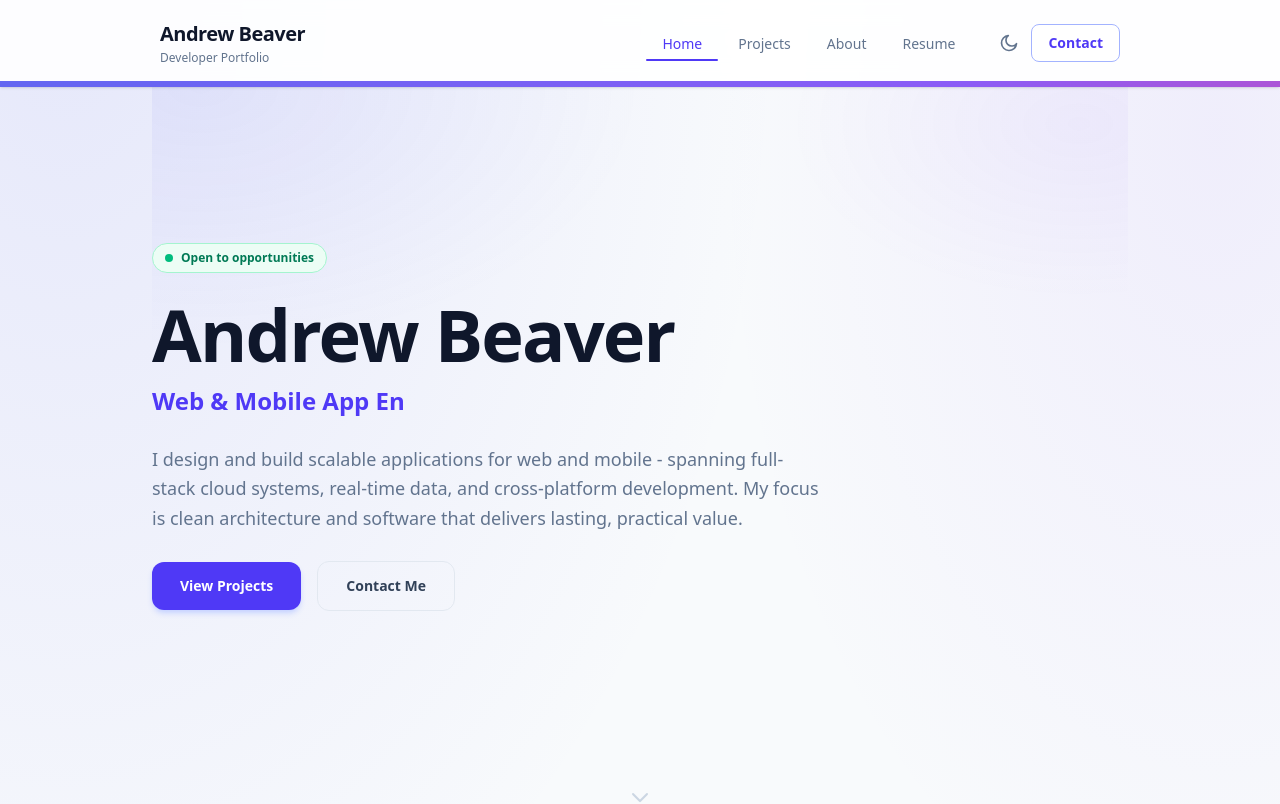
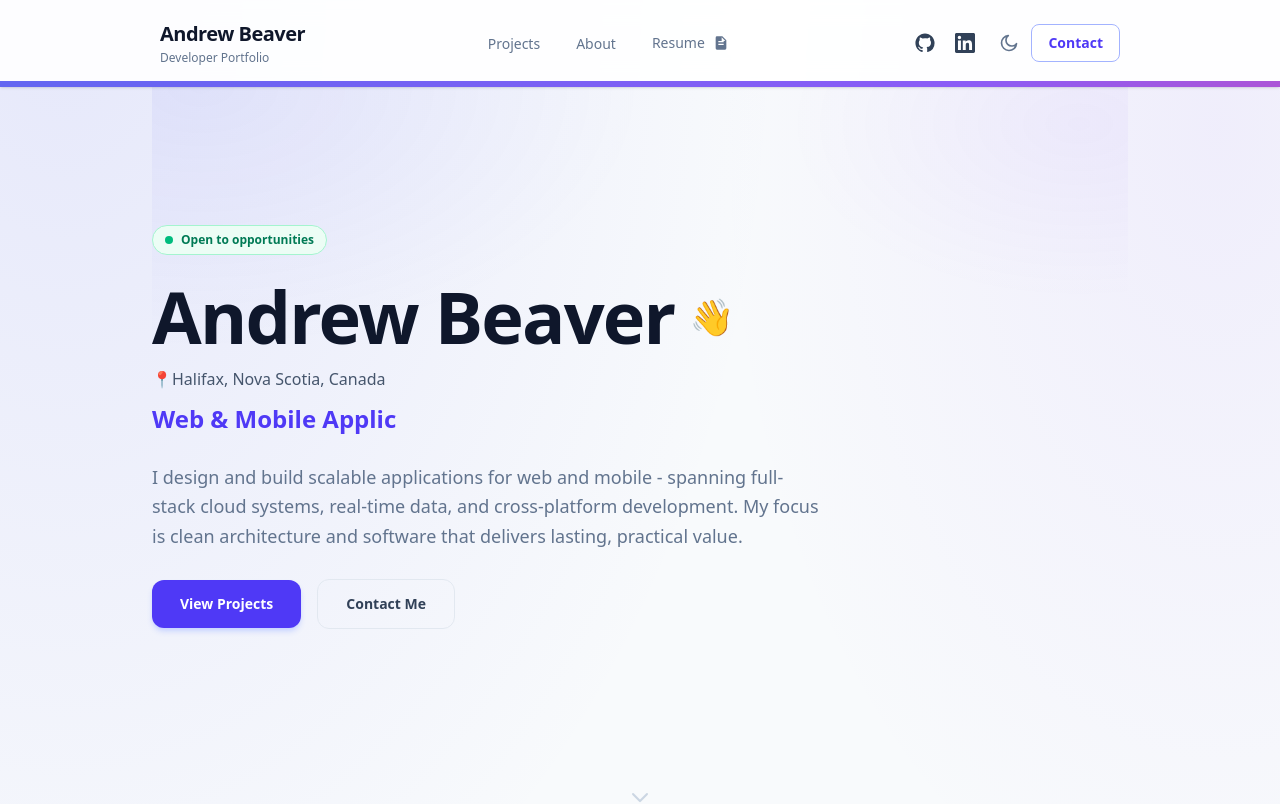
Before and after one commit to andbeaver/andrew-beaver-portfolio, a Next.js app in the folder my-portfolio/: page / in a window 1280 px wide. Shown: the top 804 px of the page. Built offline with nearby package versions, Linux system fonts and the light colour scheme.

Commit message:
feat: add waving hand animation and enhance nav links with icons for improved interactivity

```diff
--- a/my-portfolio/app/globals.css
+++ b/my-portfolio/app/globals.css
@@ -155,6 +155,46 @@ body {
   animation: blink 0.75s step-end infinite;
 }
 
+/* Waving hand animation */
+@keyframes wave {
+  0% { transform: rotate(0deg); }
+  20% { transform: rotate(8deg); }
+  50% { transform: rotate(-8deg); }
+  80% { transform: rotate(8deg); }
+ 100% { transform: rotate(0deg); }
+}
+
+.wave-hand-wrapper {
+  display: inline-block;
+  width: 3rem;
+  height: 3rem;
+  position: relative;
+  vertical-align: middle;
+}
+.wave-hand-emoji {
+  display: inline-flex;
+  align-items: center;
+  justify-content: center;
+  width: 100%;
+  height: 100%;
+  position: absolute;
+  top: 0;
+  left: 0;
+  transform-origin: 70% 70%;
+  will-change: transform;
+  cursor: pointer;
+  font-size: 2.25rem;
+  line-height: 1;
+}
+.wave-hand-wrapper:hover .wave-hand-emoji,
+.wave-hand-wrapper:focus-within .wave-hand-emoji {
+  animation: wave 700ms ease-in-out 1 both;
+}
+.wave-hand-wrapper:focus-within {
+  outline: none;
+  box-shadow: 0 0 0 3px rgba(99,102,241,0.12);
+}
+
 /* Smooth dark/light mode color transitions */
 body,
 body * {
--- a/my-portfolio/app/page.tsx
+++ b/my-portfolio/app/page.tsx
@@ -24,15 +24,27 @@ export default function Home() {
         {/* Headline block */}
         <div className="flex flex-col gap-3 animate-fade-in anim-delay-2">
           <h1 className="text-6xl sm:text-7xl font-extrabold text-slate-900 dark:text-white tracking-tight leading-[1.05]">
-            Andrew Beaver
+            <span className="inline-flex items-center gap-3">
+              <span>Andrew Beaver</span>
+              <span
+                role="group"
+                aria-label="waving hand"
+                tabIndex={0}
+                className="wave-hand-wrapper select-none"
+              >
+                <span className="wave-hand-emoji" aria-hidden>
+                  👋
+                </span>
+              </span>
+            </span>
           </h1>
+          <p className="text-sm sm:text-base text-slate-600 dark:text-slate-400">📍Halifax, Nova Scotia, Canada</p>
           <p className="text-xl sm:text-2xl text-indigo-600 font-semibold h-8 sm:h-9">
             <TypeWriter
               phrases={[
                 "Full-Stack Developer",
-                "Web & Mobile App Engineer",
+                "Web & Mobile Applications",
                 "API & Cloud Solutions",
-                "UI/UX Enthusiast",
               ]}
             />
           </p>
@@ -48,13 +60,13 @@ export default function Home() {
         <div className="flex flex-wrap items-center gap-4 pt-1 animate-fade-in anim-delay-4">
           <Link
             href="/projects"
-            className="inline-block bg-indigo-600 text-white text-sm font-semibold px-7 py-3.5 rounded-xl hover:bg-indigo-500 active:bg-indigo-700 transition-colors shadow-md shadow-indigo-200"
+            className="inline-block bg-indigo-600 text-white text-sm font-semibold px-7 py-3.5 rounded-xl hover:bg-indigo-500 active:bg-indigo-700 transition-colors transition-transform duration-200 ease-out transform hover:-translate-y-1 hover:scale-105 hover:shadow-lg shadow-md shadow-indigo-200 focus-visible:outline-none focus-visible:ring-2 focus-visible:ring-indigo-400"
           >
             View Projects
           </Link>
           <Link
             href="/contact"
-            className="inline-block text-slate-700 text-sm dark:text-slate-400 font-semibold px-7 py-3.5 rounded-xl border border-slate-200 hover:border-indigo-300 hover:text-indigo-600 hover:bg-white active:bg-slate-50 transition-colors"
+            className="inline-block text-slate-700 text-sm dark:text-slate-400 font-semibold px-7 py-3.5 rounded-xl border border-slate-200 hover:border-indigo-300 hover:text-indigo-600 hover:bg-white active:bg-slate-50 transition-colors transition-transform duration-200 ease-out transform hover:-translate-y-1 hover:shadow-md focus-visible:outline-none focus-visible:ring-2 focus-visible:ring-indigo-400"
           >
             Contact Me
           </Link>
@@ -134,7 +146,7 @@ export default function Home() {
         <div className="flex flex-wrap gap-2.5">
           {[
             "TypeScript", "React", "Next.js", "Node.js",
-            "Python", "React Native", "PostgreSQL", "Firebase",
+            "Python", "React Native", "PostgreSQL",
             "Tailwind CSS", "REST APIs", "Git",
           ].map((tech) => (
             <TechTooltip key={tech} label={tech} variant="pill" />
@@ -154,7 +166,7 @@ export default function Home() {
         </p>
         <Link
           href="/contact"
-          className="mt-2 inline-block bg-indigo-600 text-white text-sm font-semibold px-7 py-3.5 rounded-xl hover:bg-indigo-500 active:bg-indigo-700 transition-colors shadow-md shadow-indigo-200"
+          className="mt-2 inline-block bg-indigo-600 text-white text-sm font-semibold px-7 py-3.5 rounded-xl hover:bg-indigo-500 active:bg-indigo-700 transition-colors transition-transform duration-200 ease-out transform hover:-translate-y-1 hover:scale-105 hover:shadow-lg shadow-md shadow-indigo-200 focus-visible:outline-none focus-visible:ring-2 focus-visible:ring-indigo-400"
         >
           Get in Touch
         </Link>
--- a/my-portfolio/components/layout/Nav.tsx
+++ b/my-portfolio/components/layout/Nav.tsx
@@ -6,7 +6,6 @@ import { usePathname } from "next/navigation";
 import ThemeToggle from "@/components/ui/ThemeToggle";
 
 const navLinks = [
-  { href: "/", label: "Home" },
   { href: "/projects", label: "Projects" },
   { href: "/about", label: "About" },
 ];
@@ -62,7 +61,8 @@ export default function Nav() {
           scrolled ? "py-3" : "py-5"
         }`}
       >
-        {/* Logo / Brand */}
+        {/* Left: Logo (name acts as home) */}
+        <div className="flex items-center">
           <Link href="/" className="flex flex-col leading-none group">
             <span className="text-xl font-bold text-slate-900 dark:text-white tracking-tight group-hover:text-indigo-600 dark:group-hover:text-indigo-400 transition-colors">
               Andrew Beaver
@@ -71,10 +71,11 @@ export default function Nav() {
               Developer Portfolio
             </span>
           </Link>
+        </div>
 
-        {/* Desktop: Links + CTA */}
-        <div className="hidden md:flex items-center gap-1">
-          <ul className="flex items-center gap-1 mr-4">
+        {/* Center: primary nav links (Projects, About, Resume) */}
+        <div className="hidden md:flex flex-1 justify-center">
+          <ul className="flex items-center gap-1">
             {navLinks.map(({ href, label }) => {
               const active = isActive(href, pathname);
               return (
@@ -95,19 +96,55 @@ export default function Nav() {
                 </li>
               );
             })}
-            {/* Resume link – desktop */}
+
+            {/* Resume link – desktop (centered) */}
             <li>
               <a
                 href="/resume.pdf"
                 target="_blank"
                 rel="noopener noreferrer"
-                className="group relative px-4 py-2 text-sm font-medium transition-colors text-slate-500 dark:text-slate-400 hover:text-slate-900 dark:hover:text-white"
+                title="Open resume (PDF, opens in new tab)"
+                aria-label="Open resume — PDF, opens in new tab"
+                className="group relative px-4 py-2 text-sm font-medium transition-colors text-slate-500 dark:text-slate-400 hover:text-slate-900 dark:hover:text-white inline-flex items-center gap-2"
               >
-                Resume
+                <span>Resume</span>
+                <svg xmlns="http://www.w3.org/2000/svg" viewBox="0 0 24 24" fill="currentColor" className="w-4 h-4 text-slate-500 dark:text-slate-300" aria-hidden="true">
+                  <path d="M14 2H6a2 2 0 00-2 2v16a2 2 0 002 2h12a2 2 0 002-2V8l-6-6zM13 3.5L18.5 9H13V3.5zM8 13h8v2H8v-2zm0-4h8v2H8V9z" />
+                </svg>
                 <span className="nav-underline absolute bottom-0 left-0 h-0.5 w-0 rounded-full bg-indigo-600 dark:bg-indigo-400" />
               </a>
             </li>
           </ul>
+        </div>
+
+        {/* Right group: desktop controls (socials, theme, contact) */}
+        <div className="hidden md:flex items-center gap-1">
+          <div className="hidden lg:flex items-center gap-3 mr-2">
+            <a
+              href="https://github.com/andbeaver"
+              target="_blank"
+              rel="noopener noreferrer"
+              className="text-slate-700 dark:text-slate-300 hover:text-indigo-600 p-1 rounded-full"
+              aria-label="GitHub"
+            >
+              <svg xmlns="http://www.w3.org/2000/svg" viewBox="0 0 24 24" fill="currentColor" className="w-5 h-5" aria-hidden="true">
+                <path d="M12 .5C5.73.5.5 5.73.5 12c0 5.08 3.29 9.39 7.86 10.91.57.1.78-.25.78-.55 0-.27-.01-1-.02-1.96-3.2.7-3.88-1.42-3.88-1.42-.52-1.32-1.27-1.67-1.27-1.67-1.04-.71.08-.7.08-.7 1.15.08 1.76 1.18 1.76 1.18 1.02 1.75 2.68 1.25 3.33.95.1-.74.4-1.25.72-1.54-2.56-.29-5.26-1.28-5.26-5.7 0-1.26.45-2.28 1.18-3.08-.12-.29-.51-1.46.11-3.04 0 0 .96-.31 3.14 1.18a10.95 10.95 0 012.86-.39c.97.01 1.95.13 2.86.39 2.18-1.49 3.14-1.18 3.14-1.18.62 1.58.23 2.75.11 3.04.74.8 1.18 1.82 1.18 3.08 0 4.43-2.71 5.41-5.29 5.69.41.35.77 1.03.77 2.08 0 1.5-.01 2.71-.01 3.08 0 .3.21.66.79.55A11.5 11.5 0 0023.5 12C23.5 5.73 18.27.5 12 .5z" />
+              </svg>
+              <span className="sr-only">GitHub</span>
+            </a>
+            <a
+              href="https://www.linkedin.com/in/andrewbeaver-software/"
+              target="_blank"
+              rel="noopener noreferrer"
+              className="text-slate-700 dark:text-slate-300 hover:text-indigo-600 p-1 rounded-full"
+              aria-label="LinkedIn"
+            >
+              <svg viewBox="0 0 24 24" fill="currentColor" className="w-5 h-5" aria-hidden="true">
+        <path d="M20.447 20.452h-3.554v-5.569c0-1.328-.027-3.037-1.852-3.037-1.853 0-2.136 1.445-2.136 2.939v5.667H9.351V9h3.414v1.561h.046c.477-.9 1.637-1.85 3.37-1.85 3.601 0 4.267 2.37 4.267 5.455v6.286zM5.337 7.433a2.062 2.062 0 01-2.063-2.065 2.064 2.064 0 112.063 2.065zm1.782 13.019H3.555V9h3.564v11.452zM22.225 0H1.771C.792 0 0 .774 0 1.729v20.542C0 23.227.792 24 1.771 24h20.451C23.2 24 24 23.227 24 22.271V1.729C24 .774 23.2 0 22.222 0h.003z" />
+      </svg>
+              <span className="sr-only">LinkedIn</span>
+            </a>
+          </div>
 
           <ThemeToggle />
 
@@ -190,9 +227,41 @@ export default function Nav() {
               target="_blank"
               rel="noopener noreferrer"
               onClick={() => setMenuOpen(false)}
+
               className="flex items-center gap-3 px-4 py-3 rounded-lg text-sm font-medium transition-colors text-slate-600 dark:text-slate-400 hover:text-slate-900 dark:hover:text-white hover:bg-slate-100 dark:hover:bg-slate-800"
             >
-              Resume
+              <span>Resume</span>
+              <svg xmlns="http://www.w3.org/2000/svg" viewBox="0 0 24 24" fill="currentColor" className="w-4 h-4 text-slate-600 dark:text-slate-300" aria-hidden="true">
+                <path d="M14 2H6a2 2 0 00-2 2v16a2 2 0 002 2h12a2 2 0 002-2V8l-6-6zM13 3.5L18.5 9H13V3.5zM8 13h8v2H8v-2zm0-4h8v2H8V9z" />
+              </svg>
+            </a>
+          </li>
+          <li className="flex gap-4 px-4 py-3">
+            <a
+              href="https://github.com/andbeaver"
+              target="_blank"
+              rel="noopener noreferrer"
+              onClick={() => setMenuOpen(false)}
+              className="text-slate-700 dark:text-slate-300 hover:text-indigo-600 p-1 rounded-full"
+              aria-label="GitHub"
+            >
+              <svg xmlns="http://www.w3.org/2000/svg" viewBox="0 0 24 24" fill="currentColor" className="w-5 h-5" aria-hidden="true">
+                <path d="M12 .5C5.73.5.5 5.73.5 12c0 5.08 3.29 9.39 7.86 10.91.57.1.78-.25.78-.55 0-.27-.01-1-.02-1.96-3.2.7-3.88-1.42-3.88-1.42-.52-1.32-1.27-1.67-1.27-1.67-1.04-.71.08-.7.08-.7 1.15.08 1.76 1.18 1.76 1.18 1.02 1.75 2.68 1.25 3.33.95.1-.74.4-1.25.72-1.54-2.56-.29-5.26-1.28-5.26-5.7 0-1.26.45-2.28 1.18-3.08-.12-.29-.51-1.46.11-3.04 0 0 .96-.31 3.14 1.18a10.95 10.95 0 012.86-.39c.97.01 1.95.13 2.86.39 2.18-1.49 3.14-1.18 3.14-1.18.62 1.58.23 2.75.11 3.04.74.8 1.18 1.82 1.18 3.08 0 4.43-2.71 5.41-5.29 5.69.41.35.77 1.03.77 2.08 0 1.5-.01 2.71-.01 3.08 0 .3.21.66.79.55A11.5 11.5 0 0023.5 12C23.5 5.73 18.27.5 12 .5z" />
+              </svg>
+              <span className="sr-only">GitHub</span>
+            </a>
+            <a
+              href="https://www.linkedin.com/in/andrewbeaver-software/"
+              target="_blank"
+              rel="noopener noreferrer"
+              onClick={() => setMenuOpen(false)}
+              className="text-slate-700 dark:text-slate-300 hover:text-indigo-600 p-1 rounded-full"
+              aria-label="LinkedIn"
+            >
+              <svg xmlns="http://www.w3.org/2000/svg" viewBox="0 0 24 24" fill="currentColor" className="w-5 h-5" aria-hidden="true">
+                <path d="M4.98 3.5C4.98 4.88 3.86 6 2.48 6S0 4.88 0 3.5 1.12 1 2.5 1 4.98 2.12 4.98 3.5zM.5 8h4V24h-4zM8.5 8h3.84v2.18h.05c.54-1 1.86-2.18 3.84-2.18 4.11 0 4.87 2.71 4.87 6.23V24h-4v-7.56c0-1.8-.03-4.12-2.51-4.12-2.51 0-2.9 1.96-2.9 3.99V24h-4z" />
+              </svg>
+              <span className="sr-only">LinkedIn</span>
             </a>
           </li>
           <li className="pt-1 flex items-center gap-2">
```
Lines whose indentation alone changed are shown as unchanged.
